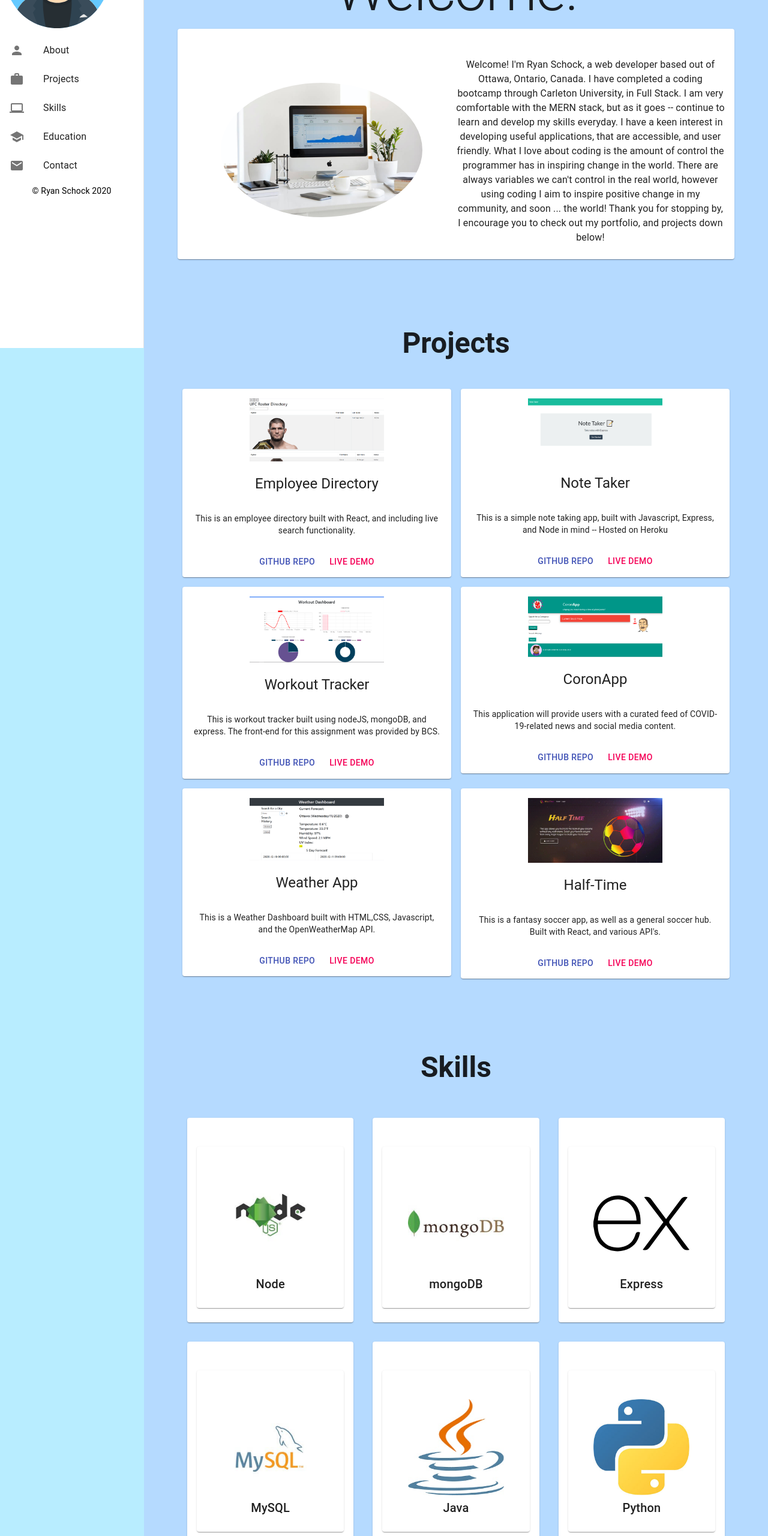
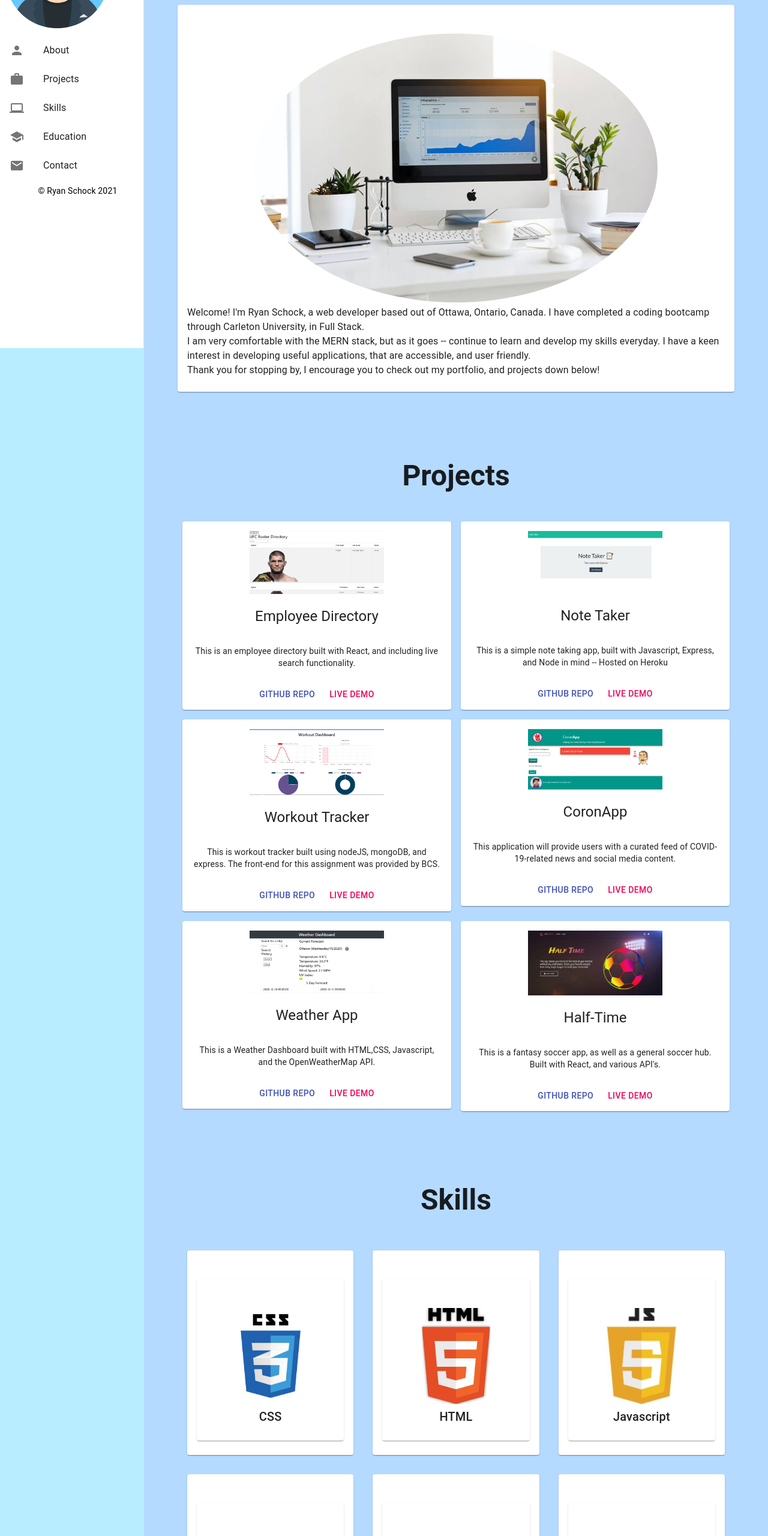
Before and after one commit to RyanJMS/gatsby-portfolio, a Gatsby site: page / in a window 1280 px wide. Shown: the part 220-2780 px from the top of the page at 60% size. Built offline with nearby package versions, Linux system fonts and the light colour scheme; Gatsby itself is replaced by a stand-in of ours.

Commit message:
updated about/skills/ added some mobile responsive

```diff
--- a/src/components/about-card.js
+++ b/src/components/about-card.js
@@ -8,21 +8,21 @@ export default function AboutCard() {
   return (
     <CardStyle>
       <Grid container alignItems={'center'}>
-      <Grid item xs={6} sm={6} m={6}>
+      <Grid item xs={12} sm={12} m={6}>
       <img style={{ height: '80%', width: '75%', borderRadius: '50%'}} alt="Ryan Schock" src={AboutImage}/>
       </Grid>
-      <Grid item xs={6} sm={6} m={6}>
-      <Typography variant="body1" color="textPrimary" component="p" align="center">
+      <Grid item xs={12} sm={12} m={6}>
+      <Typography variant="body1" color="textPrimary" component="p" align="left" fontSize="6em">
           Welcome! I'm Ryan Schock, a web developer based out of Ottawa,
           Ontario, Canada. I have completed a coding bootcamp through Carleton
-          University, in Full Stack. I am very comfortable with the MERN stack,
+          University, in Full Stack.
+          <br />
+          I am very comfortable with the MERN stack,
           but as it goes -- continue to learn and develop my skills everyday. I
           have a keen interest in developing useful applications, that are
-          accessible, and user friendly. What I love about coding is the amount
-          of control the programmer has in inspiring change in the world. There
-          are always variables we can't control in the real world, however using
-          coding I aim to inspire positive change in my community, and soon ...
-          the world! Thank you for stopping by, I encourage you to check out my
+          accessible, and user friendly.
+          <br />
+           Thank you for stopping by, I encourage you to check out my
           portfolio, and projects down below!
         </Typography>
       </Grid>
--- a/src/components/drawer.js
+++ b/src/components/drawer.js
@@ -66,6 +66,7 @@ const useStyles = makeStyles((theme) => ({
     [theme.breakpoints.up("sm")]: {
       display: "none",
     },
+    cursor: "pointer"
   },
   // necessary for content to be below app bar
   toolbar: theme.mixins.toolbar,
@@ -104,7 +105,7 @@ function ResponsiveDrawer(props) {
       <List>
         <ListItem
           component={Link}
-          to="/#about"
+          to="/#"
           style={{ textDecoration: "none" }}
           button
           key="About"
--- a/src/components/footer.js
+++ b/src/components/footer.js
@@ -4,7 +4,7 @@ import "../styles/style.css";
 export default function Footer() {
   return (
     <footer className="footer" align="center">
-      <span>&copy; Ryan Schock 2020</span>
+      <span text-align="center">&copy; Ryan Schock 2021</span>
     </footer>
   );
 }
--- a/src/pages/about.js
+++ b/src/pages/about.js
@@ -5,7 +5,7 @@ import AboutCard from "../components/about-card";
 export default function About() {
   return (
     <div id="about">
-      <Typography variant="h1" align="center">Welcome!</Typography>
+      <Typography variant="h2" align="center" fontSize="1.5rem">Welcome!</Typography>
       <AboutCard />
     </div>
   );
--- a/src/pages/contact.js
+++ b/src/pages/contact.js
@@ -31,7 +31,7 @@ export default function Contact() {
       <Grid container spacing={3} alignItems="center" direction="row"
   justify="center">
         <Grid item xs={12} sm={6}>
-           <img style={{ height: '50%', width: '50%', borderRadius: '50%' }} align="right" alt="Ryan Schock" src={ProfilePic}/>
+           <img style={{ height: '50%', width: '50%', borderRadius: '50%' }} align="center" alt="Ryan Schock" src={ProfilePic}/>
         </Grid>
         <Grid item xs={12} sm={6}>
   <Paper className={classes.paper}>
@@ -48,10 +48,6 @@ export default function Contact() {
         </Grid>
         <Grid item xs={12} sm={12}>
           <Paper className={classes.paper}>
-          <Button href="https://www.codewars.com/users/RyanJMS"
-            target="_blank"  rel="noreferrer" item xs={4} sm={4}>
-            <img  alt='codewars' src={CodeWars} />
-            </Button>
             <Button target='_blank' href="https://www.linkedin.com/in/ryanjmschock/" rel="noreferrer" item xs={4} sm={4}>
             <img alt='linkedin' src={Linkedin}  />
             </Button>
--- a/src/pages/index.js
+++ b/src/pages/index.js
@@ -1,8 +1,12 @@
-import React from "react"
+import React , {useEffect} from "react"
 import Drawer from '../components/drawer'
 import '../styles/style.css'
 
 const Home = () => {
+
+  useEffect(() => {
+    document.title = "Ryan Schock | Web Developer"
+  }, [])
   return(
     <div>
       <Drawer />
--- a/src/pages/skills.js
+++ b/src/pages/skills.js
@@ -19,13 +19,31 @@ export default function Skills() {
   return (
     <div id="skills">
       <PageHeader title={"Skills"}>
-      {backEndSkills.map((BackEndSkills) => (
+      {frontEndSkills.map((FrontEndSkills) => (
           <Grid
             height="10%"
             width="10%"
             item
-            xs={6}
-            sm={6}
+            xs={12}
+            sm={12}
+            md={4}
+            lg={4}
+            xl={3}
+          >
+            <SkillsCard
+              title={FrontEndSkills.title}
+              image={FrontEndSkills.image}
+            />
+          </Grid>
+        ))}
+        <Divider />
+        {backEndSkills.map((BackEndSkills) => (
+          <Grid
+            height="10%"
+            width="10%"
+            item
+            xs={12}
+            sm={12}
             md={4}
             lg={4}
             xl={3}
@@ -36,24 +54,6 @@ export default function Skills() {
             />
           </Grid>
         ))}
-        <Divider />
-        {frontEndSkills.map((FrontEndSkills) => (
-          <Grid
-            height="10%"
-            width="10%"
-            item
-            xs={6}
-            sm={6}
-            md={4}
-            lg={4}
-            xl={3}
-          >
-            <SkillsCard
-              title={FrontEndSkills.title}
-              image={FrontEndSkills.image}
-            />
-          </Grid>
-        ))}
       </PageHeader>
     </div>
   );
--- a/src/styles/style.css
+++ b/src/styles/style.css
@@ -4,6 +4,7 @@
     text-align: center;
     position: relative;
     margin-top: calc(5% + 60px);
+    margin-left: 20px;
     bottom: 0;
 
     color: black;
--- a/static/data/BESkills.json
+++ b/static/data/BESkills.json
@@ -20,11 +20,6 @@
       "image": "../images/mysql.jpg"
     },
     {
-      "id": 2,
-      "title": "Java",
-      "image": "../images/java.jpg"
-    },
-    {
       "id": 3,
       "title": "Python",
       "image": "../images/python.jpg"
--- a/static/data/FESkills.json
+++ b/static/data/FESkills.json
@@ -18,15 +18,5 @@
       "id": 4,
       "title": "React",
       "image": "../images/react-2.jpg"
-    },
-    {
-      "id": 5,
-      "title": "jQuery",
-      "image": "../images/jquery.jpg"
-    },
-    {
-      "id": 6,
-      "title": "Linux",
-      "image": "../images/linux.jpg"
     }
   ]
```
